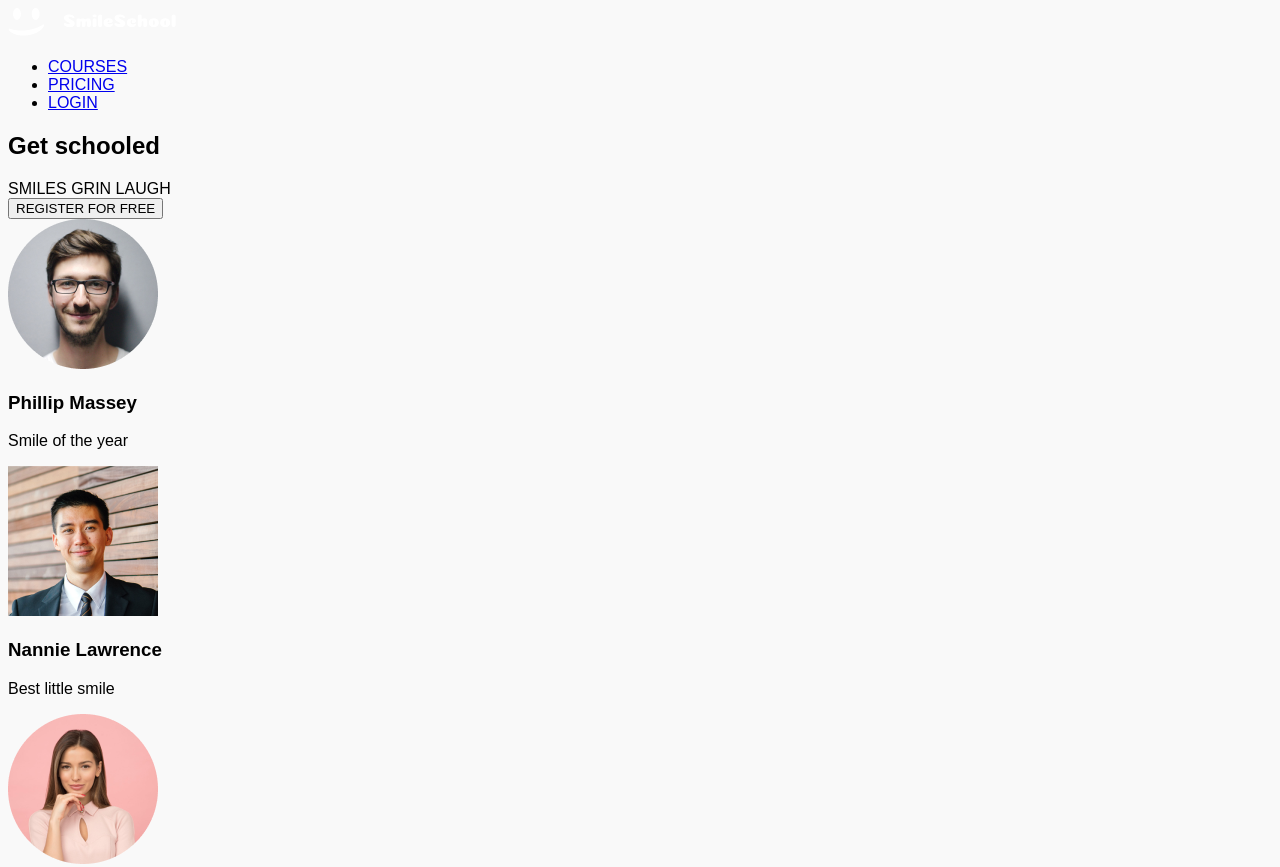
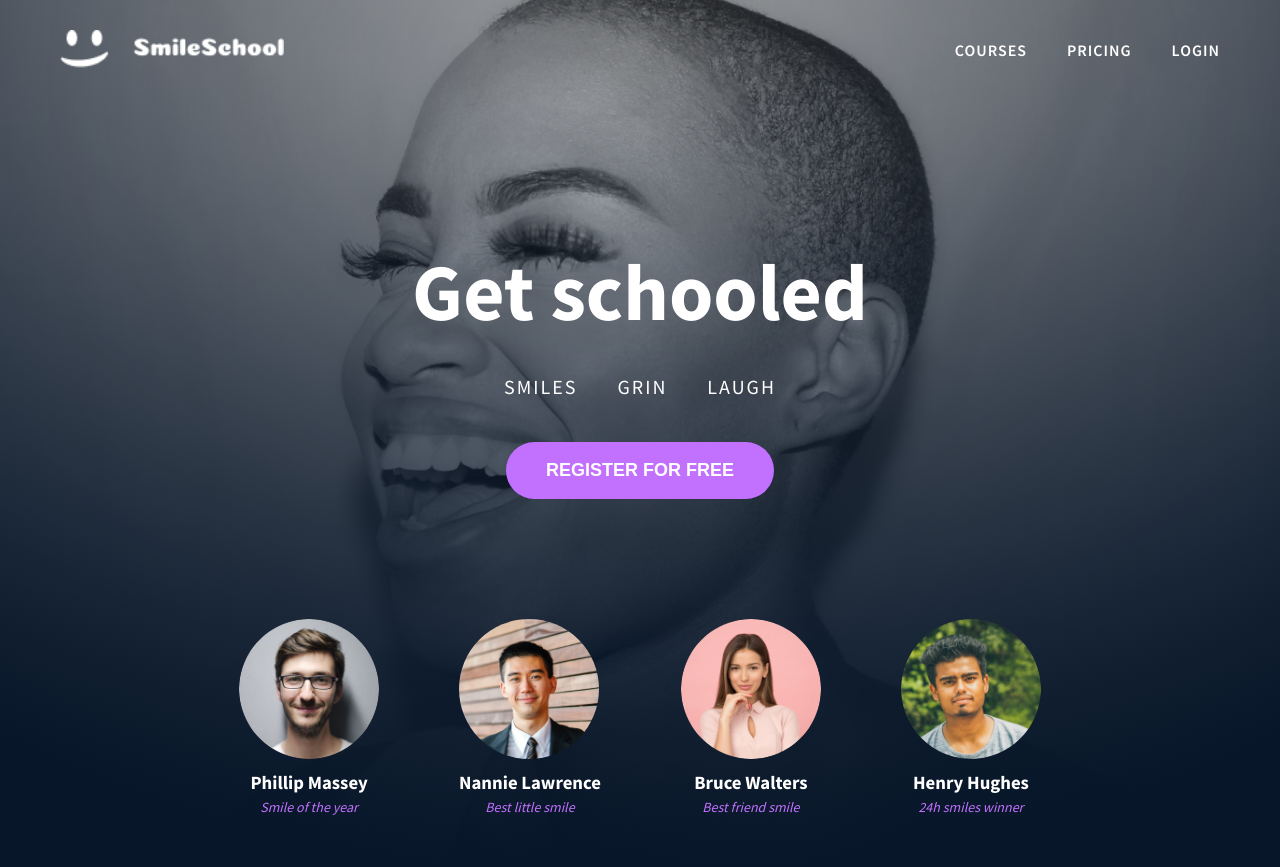
Before and after one commit to George-christian/alx_html_css, a plain HTML site: page css_advanced/index.html in a window 1280 px wide. Shown: the top 867 px of the page. Drawn offline with Linux system fonts and the light colour scheme.

Commit message:
Update styles.css with header and hero section styling

```diff
--- a/css_advanced/styles.css
+++ b/css_advanced/styles.css
@@ -1,4 +1,163 @@
+:root {
+  --main-purple: #c271ff;
+  --dark-blue: #071629;
+  --deep-blue: #0a1c33;
+  --text-dark: #1b1b1b;
+  --text-light: #ffffff;
+  --gray-light: #f5f5f5;
+  --gray-mid: #9e9e9e;
+  --faq-gray: #e8e8e8;
+
+  --font-main: "Source Sans Pro", sans-serif;
+}
+
+* {
+  margin: 0;
+  padding: 0;
+  box-sizing: border-box;
+}
+
 body {
-    font-family: Arial, sans-serif;
-    background-color: #f9f9f9;
+  font-family: var(--font-main);
+  background-color: #fff;
+  color: var(--text-dark);
+  line-height: 1.5;
+  overflow-x: hidden;
 }
+
+img {
+  width: 100%;
+  height: auto;
+  display: block;
+}
+
+section {
+  width: 100%;
+}
+
+
+header {
+  position: absolute;
+  top: 0;
+  width: 100%;
+  padding: 30px 60px;
+  display: flex;
+  justify-content: space-between;
+  align-items: center;
+  z-index: 5;
+}
+
+header img {
+  height: 40px;
+  width: auto;
+}
+
+header nav ul {
+  list-style: none;
+  display: flex;
+  gap: 40px;
+}
+
+header nav a {
+  text-decoration: none;
+  color: #ffffff;
+  font-weight: 600;
+  letter-spacing: 1px;
+  transition: opacity 0.2s ease;
+}
+
+header nav a:hover {
+  opacity: 0.7;
+}
+
+
+.hero {
+  height: 900px;
+  width: 100%;
+  background: url("Image/Object.png") center/cover no-repeat;
+  display: flex;
+  flex-direction: column;
+  justify-content: center;
+  align-items: center;
+  position: relative;
+}
+
+.hero::after {
+  content: "";
+  position: absolute;
+  inset: 0;
+  background: linear-gradient(
+    to bottom,
+    rgba(7, 22, 41, 0.1),
+    rgba(7, 22, 41, 0.85)
+  );
+}
+
+.hero-content {
+  position: relative;
+  text-align: center;
+  color: var(--text-light);
+  z-index: 2;
+  margin-top: 150px;
+}
+
+.hero-content h1 {
+  font-size: 80px;
+  font-weight: 700;
+  margin-bottom: 20px;
+}
+
+.hero-content .subtext {
+  display: flex;
+  justify-content: center;
+  gap: 40px;
+  font-size: 20px;
+  margin-bottom: 40px;
+  letter-spacing: 2px;
+}
+
+.btn-primary {
+  background: var(--main-purple);
+  color: white;
+  padding: 18px 40px;
+  border: none;
+  border-radius: 50px;
+  font-size: 18px;
+  font-weight: 600;
+  cursor: pointer;
+  transition: background 0.25s ease;
+}
+
+.btn-primary:hover {
+  background: #a44fe2;
+}
+
+
+.hero-profiles {
+  margin-top: 120px;
+  position: relative;
+  z-index: 2;
+  display: flex;
+  justify-content: center;
+  gap: 80px;
+  text-align: center;
+}
+
+.profile img {
+  width: 140px;
+  height: 140px;
+  object-fit: cover;
+  border-radius: 50%;
+}
+
+.profile h3 {
+  color: white;
+  margin-top: 10px;
+  font-weight: 700;
+}
+
+.profile p {
+  color: var(--main-purple);
+  font-style: italic;
+  font-size: 14px;
+}
```
